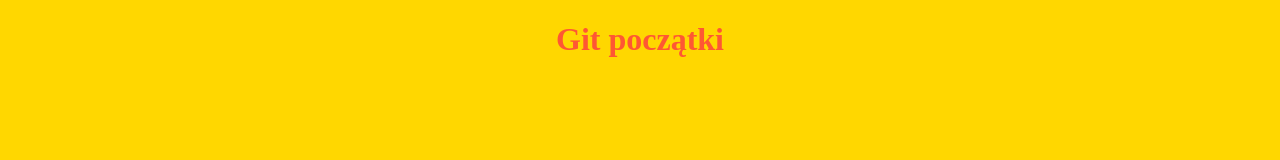
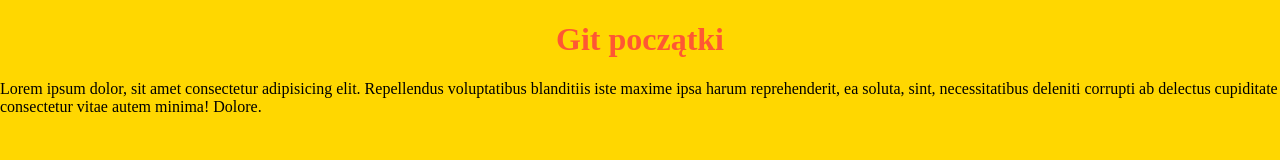
Before and after one commit to ArekFrel/git-poczatki, a plain HTML site: page index.html in a window 1280 px wide. Drawn offline with Linux system fonts and the light colour scheme.

Commit message:
index lorem

```diff
--- a/index.html
+++ b/index.html
@@ -8,5 +8,6 @@
 </head>
 <body>
     <h1>Git początki</h1>
+    <p>Lorem ipsum dolor, sit amet consectetur adipisicing elit. Repellendus voluptatibus blanditiis iste maxime ipsa harum reprehenderit, ea soluta, sint, necessitatibus deleniti corrupti ab delectus cupiditate consectetur vitae autem minima! Dolore.</p>
 </body>
 </html>
```
